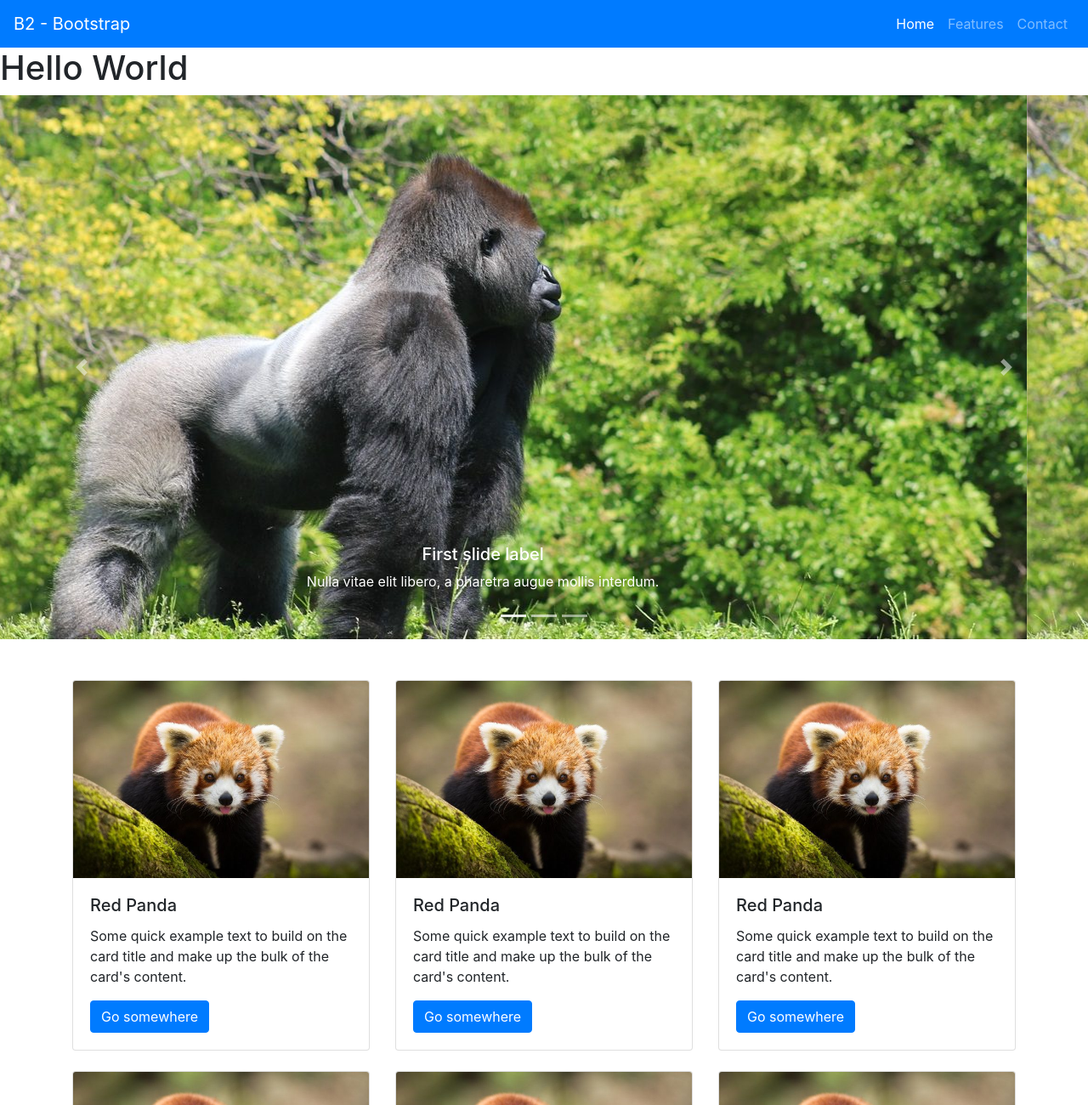
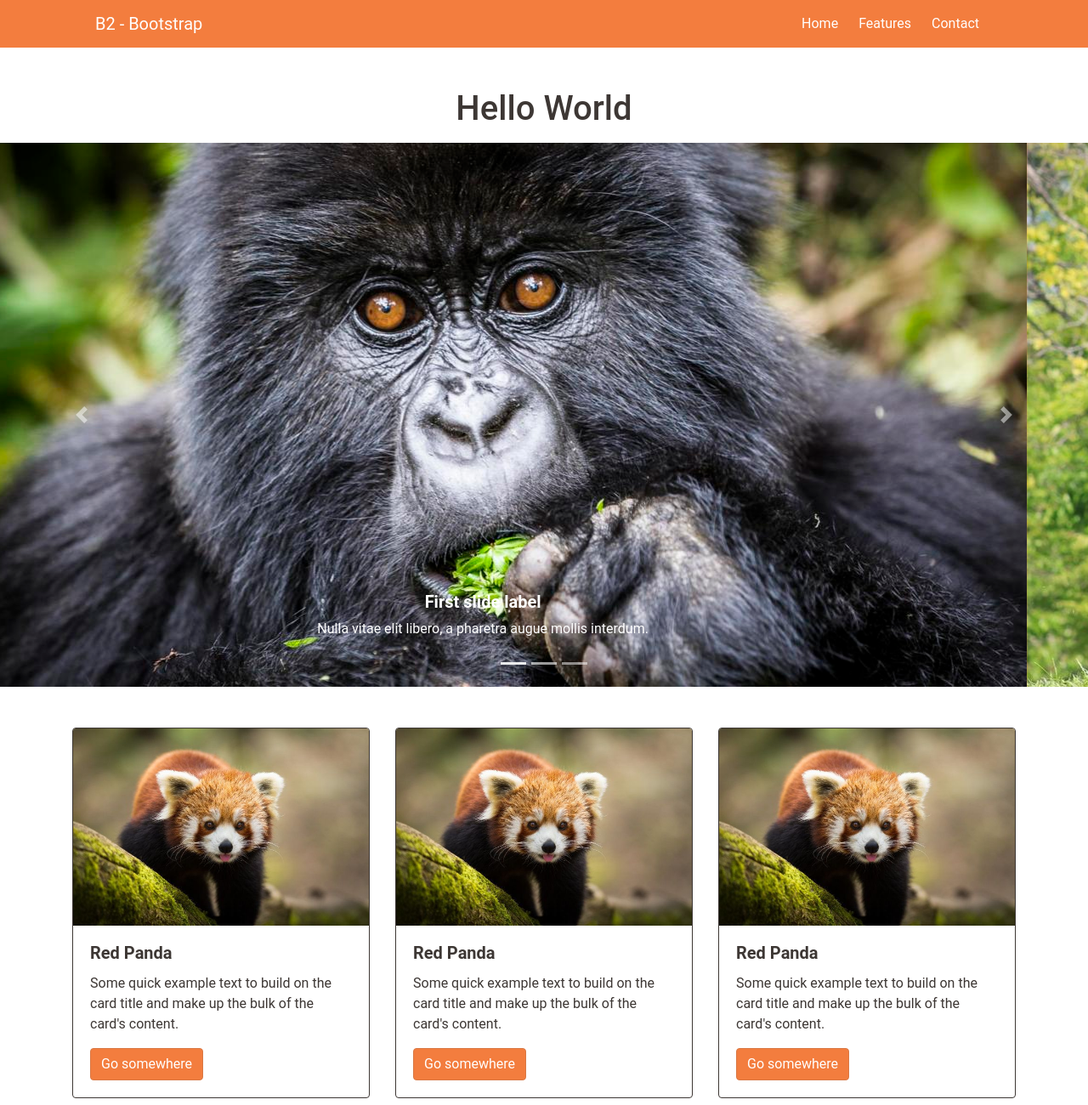
Before and after one commit to juliavignaud/B2-interface-design-bootstrap-2020, a plain HTML site: page index.html in a window 1280 px wide. Shown: the top 1300 px of the page at 85% size. Drawn offline with nearby package versions, Linux system fonts and the light colour scheme.

Commit message:
modif master.css

```diff
--- a/css/master.css
+++ b/css/master.css
@@ -0,0 +1,45 @@
+* {
+  font-family:'Roboto', sans-serif;
+}
+
+.mb-5 {
+  background-color: #F37D3E;
+}
+
+.nav-link {
+  color: #fff;
+}
+
+.nav-link:hover {
+  color: #3D3734;
+}
+
+.navbar-brand {
+  color: #fff;
+}
+
+.navbar-brand:hover {
+  color: #3D3734;
+}
+
+h1 {
+  color: #3D3734;
+}
+
+h5 {
+  font-weight: bold;
+}
+
+.card {
+  border-color: #3D3734;
+  color: #3D3734;
+}
+
+#button {
+  background-color: #F37D3E;
+  border-color: #D97844;
+}
+
+#button:hover {
+  background-color: #D1530F;
+}
--- a/index.html
+++ b/index.html
@@ -8,32 +8,32 @@
 </head>
 <body>
 
-  <header>
-    <nav class="navbar navbar-expand-lg navbar-dark bg-primary">
-    <a class="navbar-brand" href="#">B2 - Bootstrap</a>
+  <div class="mb-5">
+    <nav class="navbar navbar-expand-lg">
+    <a class="navbar-brand ml-5 pl-5" href="#">B2 - Bootstrap</a>
     <button class="navbar-toggler" type="button" data-toggle="collapse" data-target="#navbarNav" aria-controls="navbarNav" aria-expanded="false" aria-label="Toggle navigation">
       <span class="navbar-toggler-icon"></span>
     </button>
     <div class="collapse navbar-collapse justify-content-end" id="navbarNav">
-      <ul class="navbar-nav">
+      <ul class="navbar-nav mr-5 pr-5">
         <li class="nav-item active x-5">
-          <a class="nav-link" href="#">Home<span class="sr-only">(current)</span></a>
+          <a class="nav-link mr-2" href="#">Home<span class="sr-only">(current)</span></a>
         </li>
         <li class="nav-item">
-          <a class="nav-link" href="#">Features</a>
+          <a class="nav-link mr-2" href="#">Features</a>
         </li>
         <li class="nav-item">
-          <a class="nav-link" href="#">Contact</a>
+          <a class="nav-link mr-2" href="#">Contact</a>
         </li>
         </li>
       </ul>
     </div>
   </nav>
-  </header>
+</div>
 
-  <h1>Hello World</h1>
+  <h1 class="text-center">Hello World</h1>
 
-  <section class="mb-5">
+  <section class="mb-5 mt-3">
   <div id="carouselExampleCaptions" class="carousel slide" data-ride="carousel">
     <ol class="carousel-indicators">
       <li data-target="#carouselExampleCaptions" data-slide-to="0" class="active"></li>
@@ -42,7 +42,7 @@
     </ol>
     <div class="carousel-inner">
       <div class="carousel-item active">
-        <img src="images/md/md-image-02.jpg" class="d-block w-100" alt="gorille">
+        <img src="images/md/md-image-03.jpg" class="d-block w-100" alt="gorille">
         <div class="carousel-caption d-none d-md-block">
           <h5>First slide label</h5>
           <p>Nulla vitae elit libero, a pharetra augue mollis interdum.</p>
@@ -56,7 +56,7 @@
         </div>
       </div>
       <div class="carousel-item">
-        <img src="images/md/md-image-02.jpg" class="d-block w-100" alt="gorille">
+        <img src="images/md/md-image-04.jpg" class="d-block w-100" alt="gorille">
         <div class="carousel-caption d-none d-md-block">
           <h5>Third slide label</h5>
           <p>Praesent commodo cursus magna, vel scelerisque nisl consectetur.</p>
@@ -84,7 +84,7 @@
           <div class="card-body">
             <h5 class="card-title">Red Panda</h5>
             <p class="card-text">Some quick example text to build on the card title and make up the bulk of the card's content.</p>
-            <a href="#" class="btn btn-primary">Go somewhere</a>
+            <a href="#" class="btn btn-primary" id="button">Go somewhere</a>
           </div>
         </div>
       </div>
@@ -94,7 +94,7 @@
           <div class="card-body">
             <h5 class="card-title">Red Panda</h5>
             <p class="card-text">Some quick example text to build on the card title and make up the bulk of the card's content.</p>
-            <a href="#" class="btn btn-primary">Go somewhere</a>
+            <a href="#" class="btn btn-primary" id="button">Go somewhere</a>
           </div>
         </div>
       </div>
@@ -104,7 +104,7 @@
           <div class="card-body">
             <h5 class="card-title">Red Panda</h5>
             <p class="card-text">Some quick example text to build on the card title and make up the bulk of the card's content.</p>
-            <a href="#" class="btn btn-primary">Go somewhere</a>
+            <a href="#" class="btn btn-primary" id="button">Go somewhere</a>
           </div>
         </div>
       </div>
@@ -118,7 +118,7 @@
           <div class="card-body">
             <h5 class="card-title">Red Panda</h5>
             <p class="card-text">Some quick example text to build on the card title and make up the bulk of the card's content.</p>
-            <a href="#" class="btn btn-primary">Go somewhere</a>
+            <a href="#" class="btn btn-primary" id="button">Go somewhere</a>
           </div>
         </div>
       </div>
@@ -128,7 +128,7 @@
           <div class="card-body">
             <h5 class="card-title">Red Panda</h5>
             <p class="card-text">Some quick example text to build on the card title and make up the bulk of the card's content.</p>
-            <a href="#" class="btn btn-primary">Go somewhere</a>
+            <a href="#" class="btn btn-primary" id="button">Go somewhere</a>
           </div>
         </div>
       </div>
@@ -138,7 +138,7 @@
           <div class="card-body">
             <h5 class="card-title">Red Panda</h5>
             <p class="card-text">Some quick example text to build on the card title and make up the bulk of the card's content.</p>
-            <a href="#" class="btn btn-primary">Go somewhere</a>
+            <a href="#" class="btn btn-primary" id="button">Go somewhere</a>
           </div>
         </div>
       </div>
@@ -152,7 +152,7 @@
           <div class="card-body">
             <h5 class="card-title">Red Panda</h5>
             <p class="card-text">Some quick example text to build on the card title and make up the bulk of the card's content.</p>
-            <a href="#" class="btn btn-primary">Go somewhere</a>
+            <a href="#" class="btn btn-primary" id="button">Go somewhere</a>
           </div>
         </div>
       </div>
@@ -162,7 +162,7 @@
           <div class="card-body">
             <h5 class="card-title">Red Panda</h5>
             <p class="card-text">Some quick example text to build on the card title and make up the bulk of the card's content.</p>
-            <a href="#" class="btn btn-primary">Go somewhere</a>
+            <a href="#" class="btn btn-primary" id="button">Go somewhere</a>
           </div>
         </div>
       </div>
@@ -172,7 +172,7 @@
           <div class="card-body">
             <h5 class="card-title">Red Panda</h5>
             <p class="card-text">Some quick example text to build on the card title and make up the bulk of the card's content.</p>
-            <a href="#" class="btn btn-primary">Go somewhere</a>
+            <a href="#" class="btn btn-primary" id="button">Go somewhere</a>
           </div>
         </div>
       </div>
```
